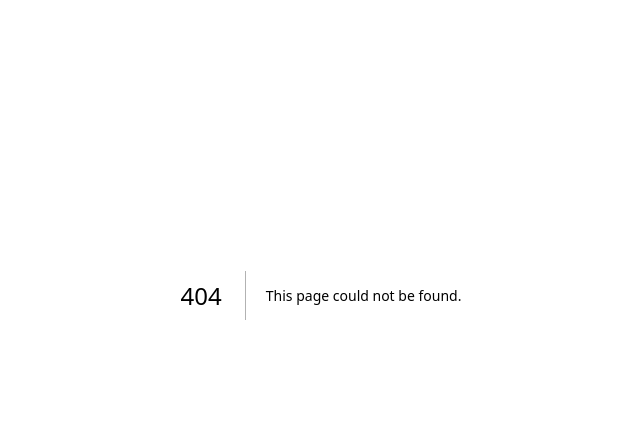
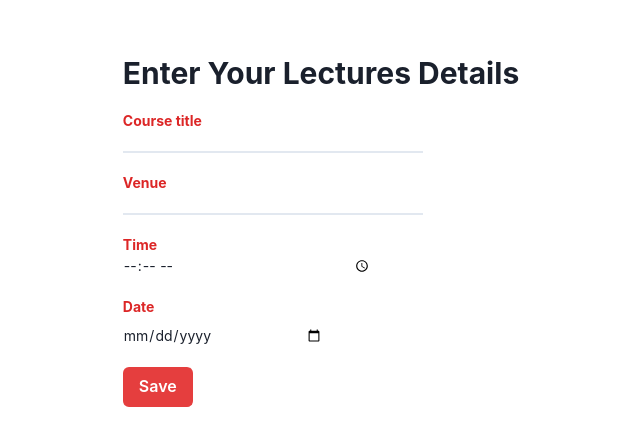
Before and after one commit to ThuRein-110/Project-Moon, a Next.js app: page /createTimeTable in a window 1280 px wide. Before the commit this address had no page. Shown: the part 105-550 px from the top of the page, without its empty margins (319-959 px from the left). Built offline with nearby package versions, Linux system fonts and the light colour scheme.

Commit message:
Integrating Twilio SMS

```diff
--- a/database/models/index.js
+++ b/database/models/index.js
@@ -34,7 +34,7 @@ courses:{
     default:[]
 },
 phoneNo:{
-    type:any,
+    type:Number,
 },
 isVerified: {
     type: Boolean,
@@ -46,6 +46,6 @@ verifyToken: String,
 verifyTokenExpiry: Date
 })
 
-const User = mongoose.models.users || mongoose.model("Users",userSchema)
+const User = mongoose.models.users || mongoose.model("users",userSchema)
 
 export default User;
--- a/package.json
+++ b/package.json
@@ -30,6 +30,7 @@
     "react-icons": "^4.12.0",
     "react-toastify": "^9.1.3",
     "tailwindcss": "3.3.3",
+    "twilio": "^4.20.0",
     "uui": "^1.0.7"
   }
 }
--- a/pages/api/login/index.js
+++ b/pages/api/login/index.js
@@ -4,7 +4,7 @@ import { NextRequest, NextResponse } from "next/server"
 import bcryptjs from "bcryptjs"
 import jwt from "jsonwebtoken"
 
-export async function POST(){
+export async function POST(NextRequest, NextResponse){
     connect()
     try{
             const reqBody = await NextRequest.json();
--- /dev/null
+++ b/pages/api/notification/index.js
@@ -0,0 +1,27 @@
+import { NextApiRequest, NextApiResponse } from 'next';
+import twilio from 'twilio';
+
+export default function sendMessage( NextApiRequest NextApiResponse) {
+  const accountSid = <string>process.env.ACCOUNT_SID;
+  const token = <string>process.env.AUTH_TOKEN;
+  const client = twilio(accountSid, token);
+  const { phone, message } = req.body;
+  // console.log(phone, message);
+  client.messages
+    .create({
+      body: message,
+      from: 'YOUR_PHONE_NUMBER',
+      to: phone,
+    })
+    .then((message) =>
+      res.json({
+        success: true,
+      })
+    )
+    .catch((error) => {
+      console.log(error);
+      res.json({
+        success: false,
+      });
+    });
+}
--- a/pages/api/profile/index.js
+++ b/pages/api/profile/index.js
@@ -4,7 +4,7 @@ import { NextRequest, NextResponse } from "next/server"
 import bcryptjs from "bcryptjs"
 
 
-export async function GET(){
+export async function GET(NextRequest,NextResponse){
 connect()
 const reqBody = await NextRequest.json();
             const{email} = reqBody
--- a/pages/api/scheduler/index.js
+++ b/pages/api/scheduler/index.js
@@ -3,15 +3,15 @@ import User from "../../../database/models"
 import { NextRequest, NextResponse } from "next/server"
 import bcryptjs from "bcryptjs"
 
-export async function POST(){
+export async function POST(NextRequest,NextResponse){
     connect()
     try{
             const reqBody = await NextRequest.json();
-            const{email,course,time} = reqBody
+            const{email,course,time,venue} = reqBody
            const user = await User.findOne({email:email})
 // check if user email exists
             if(user){
-                const updateUser = await User.findOneAndUpdate({email:email},{$push:{"course":{course,time}}})
+                const updateUser = await User.findOneAndUpdate({email:email},{$push:{"course":{course,time,venue}}})
 
                 await User.save();
 
--- a/pages/api/signup/index.js
+++ b/pages/api/signup/index.js
@@ -3,12 +3,12 @@ import User from "../../../database/models"
 import { NextRequest, NextResponse } from "next/server"
 import bcryptjs from "bcryptjs"
 
-export async function POST(){
+export async function POST(NextRequest,NextResponse){
     connect()
     try{
             const reqBody = await NextRequest.json();
-            const{username,email,password,dept,level,semester,matno} = reqBody
-           const user = await User.findOne({email:email})
+            const{username,email,password,dept,level,semester,matno,phone} = reqBody
+           const user = await User.findOne({email:email});
 // check if user email exists
             if(user){
                 return NextResponse.json({message:"User Email already exists"}, {status:400})
@@ -26,7 +26,8 @@ export async function POST(){
                 dept:dept,
                 level:level,
                 semester:semester,
-                matno:matno
+                matno:matno,
+                phoneNo:phone
 
              })
             await newUser.save();
--- a/pages/authentication/login/index.js
+++ b/pages/authentication/login/index.js
@@ -110,7 +110,7 @@ const emailRegex = /^[^\s@]+@[^\s@]+\.[^\s@]+$/;
           <Input type='password' value={password} onChange={(e)=>setPassword(e.target.value)} />
 
 
-           <Button colorScheme='blue' onClick={loginInUser}>{success ?<ImSpinner8 className="text-white animate-spin w-[30px] "/>:<p className="text-[17px]">Login</p>}</Button>
+           <Button colorScheme='red' onClick={loginInUser}>{success ?<ImSpinner8 className="text-white animate-spin w-[30px] "/>:<p className="text-[17px]">Login</p>}</Button>
         </FormControl>
 
         <div className="flex justify-between">
--- a/pages/authentication/signup/index.js
+++ b/pages/authentication/signup/index.js
@@ -12,8 +12,8 @@ import {
 
   import { Button, ButtonGroup } from '@chakra-ui/react'
   import {useRouter} from "next/navigation"
-  import 'react-toastify/dist/ReactToastify.css'
-  import { ToastContainer } from 'react-toastify'
+  import 'react-toastify/dist/ReactToastify.css';
+  import { ToastContainer, toast } from 'react-toastify'
   import axios from 'axios'
   import {ImSpinner8} from 'react-icons/im'
 
@@ -39,7 +39,7 @@ function Signup() {
 
     const submit = async(e)=>{
       e.preventDefault();
-      setSuccess(true)
+      setSuccess(true);
 
       if(name !== "" || email !== "" || phone !== "" || dept !=="" || level !== "" || semester !== "" || matno !== ""){
 
@@ -69,15 +69,15 @@ function Signup() {
       username:name,
       email:email,
       password:password,
+      dept:dept,
       level:level,
-      dept:dept,
       semester:semester,
       matno:matno,
       phone: phone
     },
    ).then((response)=>{
         setSuccess(false)
-        setReg(true)
+
         setEmail('')
         setName('')
         setPhone('')
@@ -102,7 +102,7 @@ function Signup() {
 
       toast('Fields are empty, check',{autoClose:1000,type:'error',position:'top-right'})
       setSuccess(false)
-      isError(true)
+
      }
 
     }
@@ -122,7 +122,7 @@ function Signup() {
 
     <FormControl>
       <FormLabel>Department</FormLabel>
-      <Input type='email' value={dept} onChange={(e)=>setDept(e.target.value)}  placeholder="Information Technology"/>
+      <Input type='text' value={dept} onChange={(e)=>setDept(e.target.value)}  placeholder="Information Technology"/>
 
     </FormControl>
 
@@ -131,7 +131,7 @@ function Signup() {
 <div className="flex flex-row gap-3 ">
 <FormControl>
       <FormLabel>Level</FormLabel>
-      <Input type='text' value={email} onChange={(e)=>setLevel(e.target.value)}  placeholder="200 lvl" />
+      <Input type='text' value={level} onChange={(e)=>setLevel(e.target.value)}  placeholder="200 lvl" />
 
     </FormControl>
 
@@ -157,7 +157,16 @@ function Signup() {
 
     </FormControl></div>
 
-    <Button colorScheme='blue' onClick={submit}>{success ?<ImSpinner8 className="text-white animate-spin w-[30px] "/>:<p className="text-[17px]">Register</p>}</Button>
+    <div className="flex gap-3">
+
+<FormControl>
+ <FormLabel>Phone No</FormLabel>
+ <Input type='text' value={phone} onChange={(e)=>setPhone(e.target.value)}  placeholder="Email"/>
+
+</FormControl>
+</div>
+<br/>
+    <Button colorScheme='red' onClick={submit}>{success ?<ImSpinner8 className="text-white animate-spin w-[30px] "/>:<p className="text-[17px]">Register</p>}</Button>
     <div className="flex justify-center items-center">
               <p>Already have an account? <span className="text-red-600 cursor-pointer" onClick={()=> router.push("/authentication/login")}>login</span></p>
 
--- /dev/null
+++ b/pages/createTimeTable/index.js
@@ -0,0 +1,90 @@
+"use client"
+
+import {useRouter} from "next/navigation"
+import React, {useEffect,useState} from "react"
+import axios from "axios"
+import { Button, ButtonGroup } from '@chakra-ui/react'
+
+function UserAccount(){
+
+    const [course,setCourse] = useState('');
+    const [time,setTime] = useState('')
+    const [userToken, setToken] = useState('')
+    const[venue,setVenue] = useState('')
+    const router = useRouter();
+
+
+
+const createTimer = async()=>{
+    await axios.post("api/scheduler",{
+        email:user?.email,
+        course:course,
+        time:time,
+        venue:venue
+    }).then((response)=>{
+        console.log("time")
+    })
+}
+
+useEffect(()=>{
+
+    if(localStorage.getItem("userData") !== undefined  || localStorage.getItem("token") !== undefined){
+       return;
+    }
+
+    else{
+
+       router.push("/authentication/login");
+
+    }
+
+},[])
+
+
+
+
+ return(
+
+        <>
+       <div className="mt-[160px] w-[50%] m-auto flex justify-center align-center text-sm ">
+
+
+
+
+
+        <div>
+
+            <h1 className="font-bold text-3xl mb-[20px]">Enter Your Lectures Details</h1>
+
+        <div><label className="font-bold text-red-600 mb-[10px]">Course title</label><br/>
+        <input type="text" value={course} onChange={(e)=>setCourse(e.target.value)} className=" border-b-2 w-[300px]"/></div><br/>
+
+        <div><label className="font-bold text-red-600 mb-[10px]" >Venue</label><br/>
+        <input type="text" value={venue} onChange={(e)=>setVenue(e.target.value)} className=" border-b-2 w-[300px]"/></div><br/>
+
+            <div><label for="appt" className="font-bold text-red-600 mb-[10px]">Time</label><br/>
+
+          <input type="time" id="appt" name="appt" className="w-[250px]" required value={time} onChange={(e)=>setTime(e.target.value)} />
+
+          </div><br/>
+
+          <div>
+          <label for="appt" className="font-bold text-red-600 mb-[10px]">Date</label><br/>
+          <input type="date" id="appt" name="appt"  required value={time} onChange={(e)=>setTime(e.target.value)} className="w-[200px] mt-2" />
+          </div>
+<br/>
+          <Button colorScheme='red' onClick={createTimer}>Save</Button>
+
+
+        </div>
+
+
+       </div>
+        </>
+    )
+
+
+
+}
+
+export default UserAccount;
--- a/pages/index.js
+++ b/pages/index.js
@@ -1,10 +1,10 @@
 import Image from 'next/image'
-import { Inter } from 'next/font/google'
+import { Poppins } from 'next/font/google'
 import Navbar from '@/components/navbar'
 import {useRouter} from "next/navigation"
 import Link from "next/link"
 
-const inter = Inter({ subsets: ['latin'] })
+const inter = Poppins({ subsets: ['poppins'] })
 
 export default function Home() {
 
@@ -17,13 +17,13 @@ export default function Home() {
 
         <div className="flex items-center justify-center flex-col mt-[250px]">
           <div>
-            <h1 className='text-[#2B6CB0] bold text-3xl text-center'>SCHEDULER</h1>
-            <p class="text-center text-[20px] mt-[2px] ">Get notified ahead of time of your events</p>
+            <h1 className='text-red-600 bold text-3xl text-center'>RemindMe</h1>
+            <p className="text-center text-[20px] mt-[2px] ">Get notified ahead of time of your events</p>
 
 
           </div>
           <div className="mt-[20px]">
-            <button className="bg-[#2B6CB0] text-white p-2 w-[200px] " onClick={()=> router.push('/authentication/login')}>Get Started</button>
+            <button className="bg-red-600 text-white p-2 w-[200px] " onClick={()=> router.push('/authentication/login')}>Get Started</button>
           </div>
         </div>
 
--- a/pages/userAccount/index.js
+++ b/pages/userAccount/index.js
@@ -3,6 +3,8 @@
 import {useRouter} from "next/navigation"
 import React, {useEffect,useState} from "react"
 import axios from "axios"
+import { Button, ButtonGroup } from '@chakra-ui/react'
+import { MdEdit } from "react-icons/md";
 
 function UserAccount(){
     const[user, setUser] = useState({})
@@ -10,6 +12,59 @@ function UserAccount(){
     const [time,setTime] = useState('')
     const [userToken, setToken] = useState('')
     const router = useRouter();
+    const[dummy, setDummy] = useState([
+        {
+        course:"IFT 506",
+        time:"10:00am - 12pm",
+        venue:"CSC Lab",
+        day:"Monday"
+    },
+    {
+        course:"CSC 508",
+        time:"4:00pm - 6:00pm",
+        venue:"CSC Lab",
+        day:"Monday"
+    },
+
+    {
+        course:"IFT 504",
+        time:"2:00pm - 4:00pm",
+        venue:"IFT Lab",
+        day:"Tuesday"
+    },
+    {
+        course:"IFT 512",
+        time:"9:00am - 10:00am",
+        venue:"IFT LR2",
+        day:"Wednesday"
+    },
+    {
+        course:"IFT 502",
+        time:"2:00pm - 4:00pm",
+        venue:"CSC Lab",
+        day:"Wednesday"
+    },
+    {
+        course:"IFT 508",
+        time:"10:00am - 12:00pm",
+        venue:"IFT Lab",
+        day:"Thursday"
+    },
+    {
+        course:"IFT 510",
+        time:"2:00pm - 4:00pm",
+        venue:"EFT",
+        day:"Thursday"
+    },
+    {
+        course:"CSC 514",
+        time:"4:00pm - 6:00pm",
+        venue:"CSC Lab",
+        day:"Thursday"
+    }
+
+
+])
 
 
 
@@ -26,7 +81,7 @@ const logout = ()=>{
     localStorage.removeItem("token")
     router.push("/authentication/login")
 }
-useEffect(async()=>{
+useEffect(()=>{
 
 
     if(localStorage.getItem("userData") !== undefined  || localStorage.getItem("token") !== undefined){
@@ -40,10 +95,9 @@ useEffect(async()=>{
         const userData = {}
         setUser(userData)
        router.push("/authentication/login");
-    return
+
     }
 
-   setUser(userData)
 },[])
 
 
@@ -52,28 +106,98 @@ useEffect(async()=>{
  return(
 
         <>
-       <div className="">
+       <div className="mt-[100px] w-[50%] m-auto flex justify-center align-center text-sm ">
 
-        <div className="h-[50px] flex ">
-            <div>
-                <div><h1>{user?.name}</h1></div>
+        <div className="h-[50px] flex flex-col ">
+
+            <div className="bg-red-600 text-white w-[500px] pl-[10px] pt-[10px] pr-[10px] pb-[10px] text-sm text-bold flex justify-between align-center">
+                <div><h1>{user?.name} Ekweaga Charles - 500lvl <span>{user?.matno} </span></h1>
                 <div>
-                    <span>{user?.matno}</span> &nbsp;&nbsp; <span>{user?.dept}</span>
+                <span>{user?.dept} Information Technology</span>
                 </div>
+
+                 </div>
+
+                 <div>
+                <span>{user?.dept} IFT/17/2433</span><br/>
+                <button colorScheme='white' onClick={logout}><p className="text-[13px] bg-white text-red-600 p-[3px]">Logout</p></button>
+                </div>
+
             </div>
 
-            <div></div>
+            <div className="mt-[20px]">
+                <h1 className="mb-[10px] font-bold">MONDAY</h1>
+                {
+
+                    dummy.map((item)=>{
+                       if(item.day == "Monday"){
+                        return(
+                            <div className="mb-[10px] flex gap-3">{item.course} &nbsp;<span className="text-red-600 font-bold">||</span>  {item.time} &nbsp;<span className="text-red-600 font-bold">||</span>  {item.venue} <MdEdit /></div>
+                        )
+                       }
+                    })
+                }
+            </div>
+<br/>
+
+
+
+            <div>
+                <h1 className="mb-[10px] font-bold">TUESDAY</h1>
+                {
+
+                    dummy.map((item)=>{
+                       if(item.day == "Tuesday"){
+                        return(
+                            <div className="mb-[10px] flex gap-3">{item.course} &nbsp;<span className="text-red-600 font-bold">||</span>  {item.time} &nbsp;<span className="text-red-600 font-bold">||</span>  {item.venue} <MdEdit /></div>
+                        )
+                       }
+                    })
+                }
+            </div>
+
+<br/>
+
+            <div>
+                <h1 className="mb-[10px] font-bold">WEDNESDAY</h1>
+                {
+
+                    dummy.map((item)=>{
+                       if(item.day == "Wednesday"){
+                        return(
+                            <div className="mb-[10px] flex gap-3">{item.course} &nbsp;<span className="text-red-600 font-bold">||</span>  {item.time} &nbsp;<span className="text-red-600 font-bold">||</span>  {item.venue} <MdEdit /></div>
+                        )
+                       }
+                    })
+                }
+            </div>
+
+
+
+<br/>
+
+            <div>
+                <h1 className="mb-[10px] font-bold">THURSDAY</h1>
+                {
+
+                    dummy.map((item)=>{
+                       if(item.day == "Thursday"){
+                        return(
+                            <div className="mb-[10px] gap-3 flex">{item.course} &nbsp;<span className="text-red-600 font-bold">||</span>   {item.time} &nbsp;<span className="text-red-600 font-bold">||</span>  {item.venue} <MdEdit /></div>
+                        )
+                       }
+                    })
+                }
+            </div>
+
 
         </div>
 
 
         <div>
 
-        <div><label>Enter course title</label>
-        <input type="text" value={course} onChange={(e)=>setCourse(e.target.value)}/></div>
-            <div><label for="appt">Choose a time for your course:</label>
 
-          <input type="time" id="appt" name="appt"  required value={time} onChange={(e)=>setTime(e.target.value)} /></div>
+
 
 
         </div>
```
Also changed, not shown: 2 other files (tests, documents, lock files or other folders).
